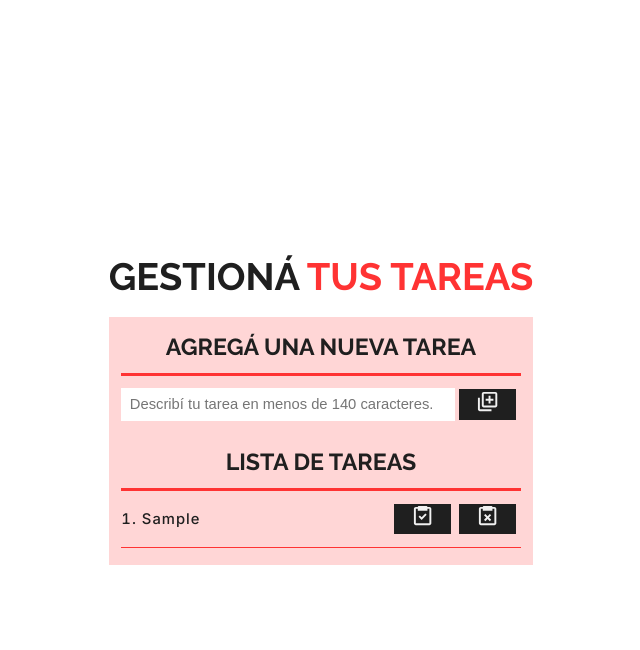
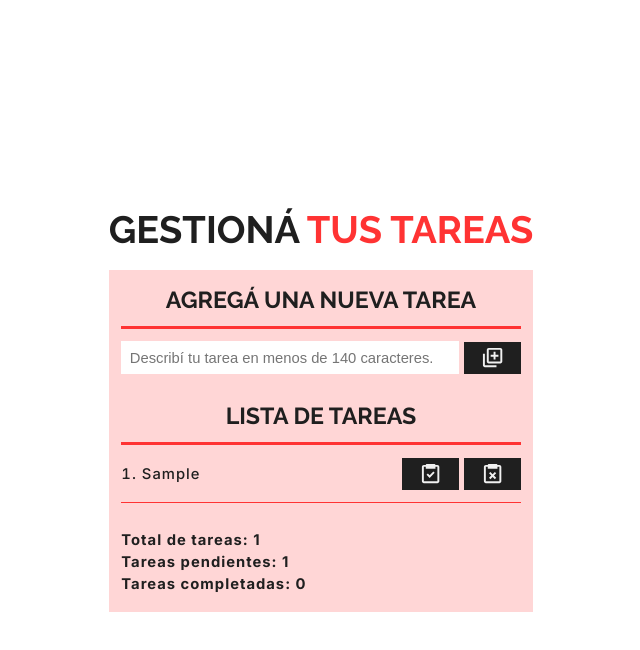
Before and after one commit to ElGabiP/trabajo-integrador-lista-tareas, a React (Vite) app: page / in a window 1280 px wide. Both pictures are taken after typing "Sample" into the empty fields and a click on the button "Agregar tarea". Shown: the top 650 px of the page, without its empty margins (319-959 px from the left). Built offline with nearby package versions, Linux system fonts and the light colour scheme.

Commit message:
Creado componente "Counter". Implementados contadores de tareas en App y confirmación de eliminación de tareas en TaskItem.

```diff
--- a/src/App.jsx
+++ b/src/App.jsx
@@ -1,6 +1,7 @@
 import { useState, useEffect } from "react";
 import TaskList from "./components/TaskList";
 import TaskForm from "./components/TaskForm";
+import Counter from "./components/Counter";
 import "./App.css";
 
 function App() {
@@ -10,6 +11,7 @@ function App() {
     : [];
 
   const [tasks, setTasks] = useState(initialTasks);
+  const [categories, setCategories] = useState([]); //Inicializar el estado de la lista de categorías.
 
   const handleCompleteTask = (taskId) => {
     setTasks((prevTasks) =>
@@ -33,6 +35,23 @@ function App() {
     console.log("Lista de tareas actualizada en Local Storage:", tasks);
   }, [tasks]);
 
+  useEffect(() => {
+    // Definir las  categorías y agregarlas al estado de categorías.
+    const newCategories = [
+      { name: "Total de tareas", countFunction: () => tasks.length },
+      {
+        name: "Tareas pendientes",
+        countFunction: () => tasks.filter((task) => !task.completed).length,
+      },
+      {
+        name: "Tareas completadas",
+        countFunction: () => tasks.filter((task) => task.completed).length,
+      },
+      // Se pueden agregar más categorías aquí...
+    ];
+    setCategories(newCategories);
+  }, [tasks]);
+
   return (
     <>
       <h1 className="title">
@@ -45,6 +64,15 @@ function App() {
           handleCompleteTask={handleCompleteTask}
           handleDeleteTask={handleDeleteTask}
         />
+        <section className="counters">
+          {categories.map((category) => (
+            <Counter
+              key={category.name}
+              category={category.name}
+              countFunction={category.countFunction}
+            />
+          ))}
+        </section>
       </section>
     </>
   );
--- /dev/null
+++ b/src/components/Counter.jsx
@@ -0,0 +1,23 @@
+import { useState, useEffect } from "react";
+import PropTypes from "prop-types";
+
+const Counter = ({ countFunction, category }) => {
+  const [categoryCount, setCategoryCount] = useState(0);
+
+  useEffect(() => {
+    const calculateCategoryCount = () => {
+      setCategoryCount(countFunction());
+    };
+
+    calculateCategoryCount();
+  }, [countFunction]);
+
+  return <p>{`${category}: ${categoryCount || 0}`}</p>;
+};
+
+Counter.propTypes = {
+  countFunction: PropTypes.func.isRequired,
+  category: PropTypes.string.isRequired,
+};
+
+export default Counter;
--- a/src/components/TaskItem.jsx
+++ b/src/components/TaskItem.jsx
@@ -1,18 +1,28 @@
-import { useState } from "react";
+import { useState, useEffect } from "react";
 import PropTypes from "prop-types";
 import { BiTask, BiTaskX } from "react-icons/bi";
 
 const TaskItem = ({ task, handleCompleteTask, handleDeleteTask }) => {
   const [completed, setCompleted] = useState(task.completed);
+  const [confirmDelete, setConfirmDelete] = useState(false);
+
+  const confirmDeletion = () => {
+    const isConfirmed = window.confirm(
+      "¿Seguro que deseás eliminar esta tarea?"
+    );
+    setConfirmDelete(isConfirmed); // Pedir confimación al usuario para setear el estado confirmDelete.
+  };
 
   const handleComplete = () => {
     setCompleted(!completed);
-    handleCompleteTask(task.id); // Llama a la función de App.jsx para actualizar el estado
+    handleCompleteTask(task.id); // Llamar a la función de App.jsx para actualizar el estado.
   };
 
-  const handleDelete = () => {
-    handleDeleteTask(task.id); // Llama a la función de App.jsx para eliminar la tarea
-  };
+  useEffect(() => {
+    if (confirmDelete) {
+      handleDeleteTask(task.id); // Llamar a la función de App.jsx para eliminar la tarea solo si se ha confirmado por el usuario.
+    }
+  }, [confirmDelete, handleDeleteTask, task.id]);
 
   return (
     <div style={{ textDecoration: completed ? "line-through" : "none" }}>
@@ -23,7 +33,7 @@ const TaskItem = ({ task, handleCompleteTask, handleDeleteTask }) => {
         onClick={handleComplete}>
         <BiTask />
       </button>
-      <button className="btn" title="Eliminar tarea" onClick={handleDelete}>
+      <button className="btn" title="Eliminar tarea" onClick={confirmDeletion}>
         <BiTaskX />
       </button>
     </div>
--- a/src/index.css
+++ b/src/index.css
@@ -76,14 +76,19 @@ body {
   padding: 0 var(--spacing-12) var(--spacing-16);
 }
 
+.counters {
+  margin-top: var(--spacing-24);
+}
+
 .btn {
+  display: flex;
   background-color: var(--dark-solid);
   color: var(--light-solid);
   transition: background 0.4s ease-in-out;
   font-size: var(--font-medium);
   text-align: center;
-  padding: 1% var(--spacing-16);
-  margin: var(--spacing-8) var(--spacing-4);
+  padding: var(--spacing-4) var(--spacing-16);
+  margin: var(--spacing-8) 0 var(--spacing-8) var(--spacing-4);
   border-style: none;
 }
 
@@ -98,13 +103,21 @@ input {
   outline: none;
 }
 
-.task-list {
+.task-list,
+p {
   font-size: var(--font-small);
   letter-spacing: 1px;
-  list-style-position: inside;
   word-break: break-word;
   word-wrap: break-word;
   overflow-wrap: break-word;
+}
+
+.task-list {
+  list-style-position: inside;
+}
+
+p {
+  font-weight: 700;
 }
 
 .task-list div,
```
